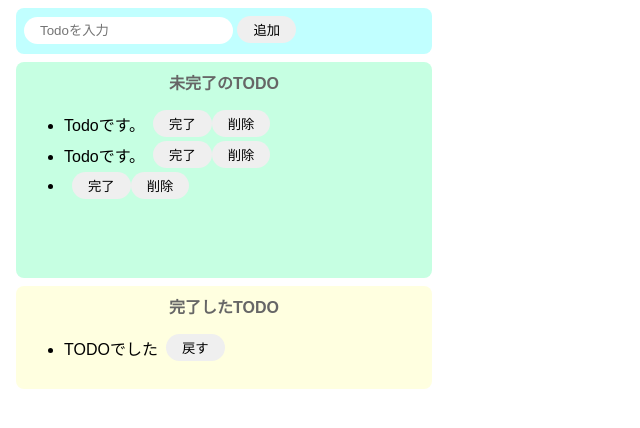
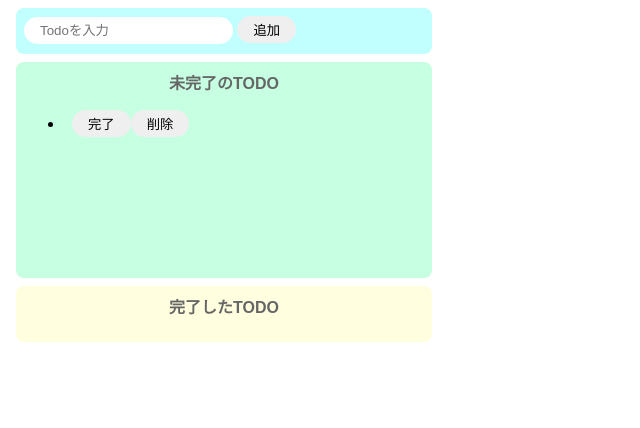
Before and after one commit to iwaki-toshiyuki/todojavascript, a website built with Parcel: page index.html in a window 1280 px wide. Both pictures are taken after a click on the button "追加". Shown: the whole page, without its empty margins (0-640 px from the left). Built offline with nearby package versions, Linux system fonts and the light colour scheme.

Commit message:
Add:タスクを戻す機能

```diff
--- a/index.html
+++ b/index.html
@@ -14,25 +14,11 @@
 	<div class="incomplete-area">
 		<p class="title">未完了のTODO</p>
 		<ul id="incomplete-list">
-            <div class="list-row">
-              <li>Todoです。</li>
-              <button>完了</button>
-              <button>削除</button>
-            </div>
-            <div class="list-row">
-              <li>Todoです。</li>
-              <button>完了</button>
-              <button>削除</button>
-            </div>
 		</ul>
 	</div>
 	<div class="complete-area">
 		<p class="title">完了したTODO</p>
 		<ul id="complete-list">
-			<div class="list-row">
-			  <li>TODOでした</li>
-			  <button>戻す</button>
-			</div>
 		</ul>
 	</div>
 
--- a/src/index.js
+++ b/src/index.js
@@ -5,13 +5,23 @@ const onClickAdd = () => {
   const inputText = document.getElementById("add-text").value;
   document.getElementById("add-text").value = "";
 
+  createIncompleteList(inputText);
+}
+
+//未完了リストから指定の要素を削除
+const deleteFromIncompleteList = (target) => {
+  document.getElementById("incomplete-list").removeChild(target);
+}
+
+//未完了リストに追加する関数
+const createIncompleteList = (text) => {
   //div生成
   const div = document.createElement("div");
   div.className = "list-row";
 
   //liタグ生成
   const li = document.createElement("li");
-  li.innerText = inputText;
+  li.innerText = text;
 
   // button(完了)タグ生成
   const completeButton = document.createElement("button");
@@ -36,6 +46,15 @@ const onClickAdd = () => {
     //buttonタグを作成
     const backButton = document.createElement("button");
     backButton.innerText = "戻す";
+    backButton.addEventListener("click", () => {
+      //押された戻すボタンの親タグ(div)を完了リストから削除
+      const deleteTarget = backButton.parentNode;
+      document.getElementById("complete-list").removeChild(deleteTarget);
+
+      //テキスト取得
+      const text = backButton.parentNode.firstElementChild.innerText;
+      createIncompleteList(text);
+    });
 
     //divタグの子要素に各要素を設定
     addTarget.appendChild(li);
@@ -63,10 +82,6 @@ const onClickAdd = () => {
   document.getElementById("incomplete-list").appendChild(div);
 };
 
-//未完了リストから指定の要素を削除
-const deleteFromIncompleteList = (target) => {
-  document.getElementById("incomplete-list").removeChild(target);
-}
 
 document
   .getElementById("add-button").addEventListener("click", () => onClickAdd());
```
